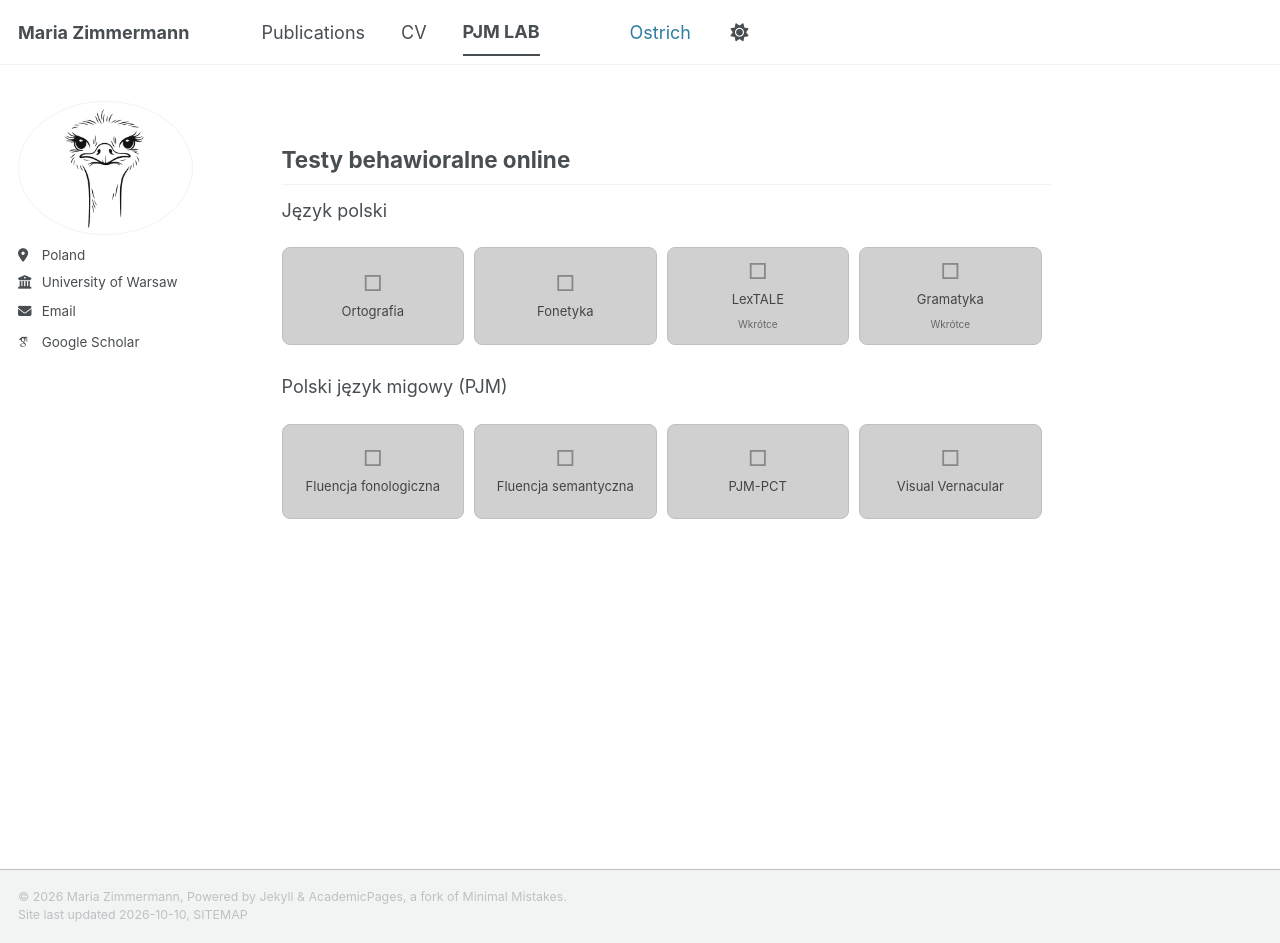
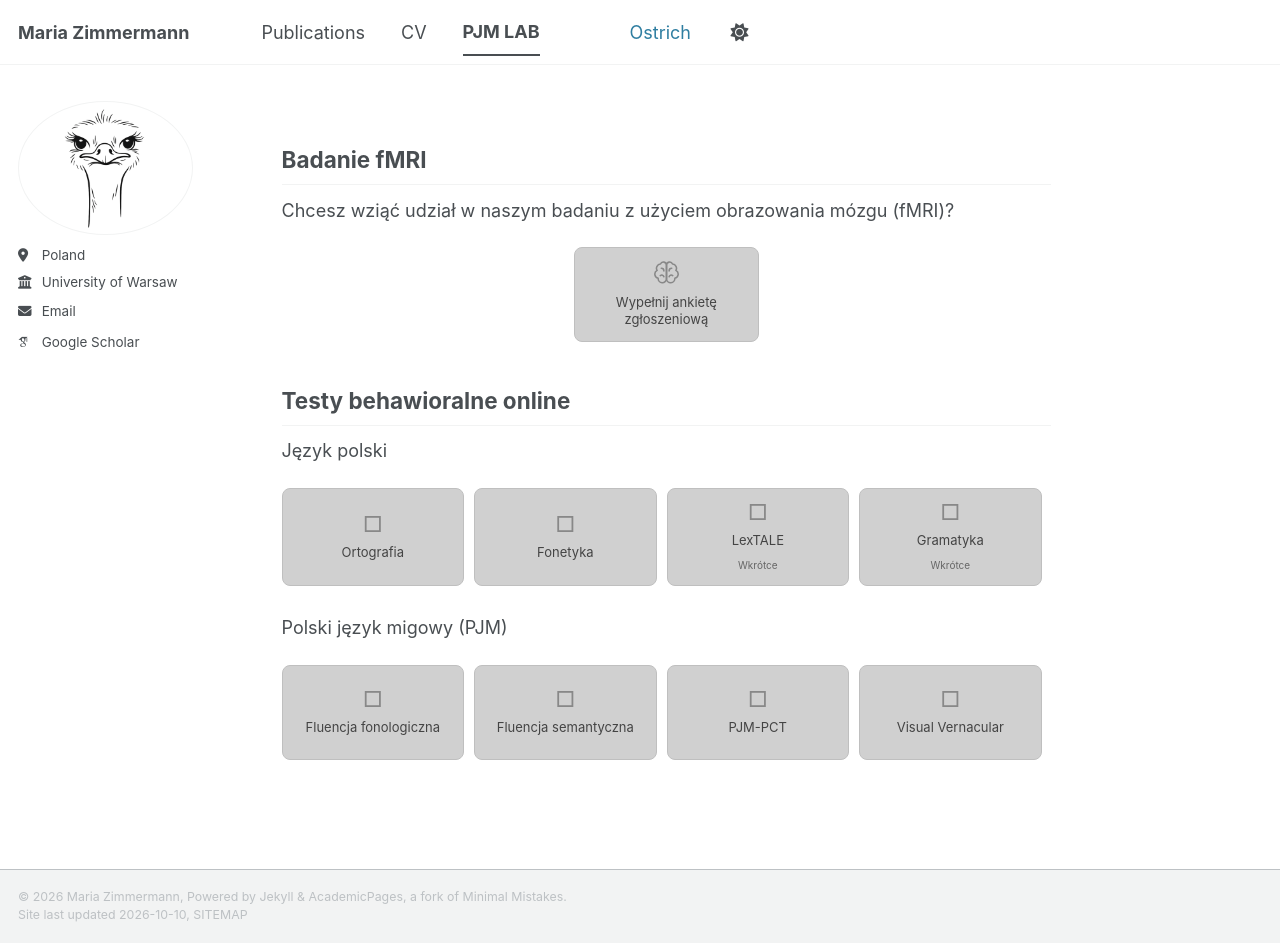
Before and after one commit to MariaZofiaZimmermann/mariazofiazimmermann.github.io, a Jekyll site: the page built from _pages/pjmlab.md, in a window 1280 px wide and 943 px high. Built offline with Jekyll 4.4.1, drawn with Linux system fonts in a browser that asks for light colours; some web fonts are replaced; a script bundle is joined from its source files by our own code; library files that are not in the unit come from our copies.

Commit message:
Update pjmlab.md

```diff
--- a/_pages/pjmlab.md
+++ b/_pages/pjmlab.md
@@ -70,6 +70,25 @@ a.pjmlab-tile:focus-visible {
   color: #666666;
 }
 
+/* Wyśrodkowany kafelek fMRI */
+.pjmlab-fmri-grid {
+  display: flex;
+  justify-content: center;
+  margin: 18px 0 35px;
+}
+
+.pjmlab-fmri-grid .pjmlab-tile {
+  width: 185px;
+  max-width: 100%;
+}
+
+/* Szara, konturowa ikonka mózgu */
+.pjmlab-brain-icon {
+  width: 25px;
+  height: 25px;
+  color: #888888;
+}
+
 .pjmlab-contact {
   margin-top: 35px;
   font-size: 15px;
@@ -92,6 +111,42 @@ a.pjmlab-tile:focus-visible {
   }
 }
 </style>
+
+<h2>Badanie fMRI</h2>
+
+<p class="pjmlab-section-title">
+  Chcesz wziąć udział w naszym badaniu z użyciem obrazowania mózgu (fMRI)?
+</p>
+
+<div class="pjmlab-fmri-grid">
+
+  <a class="pjmlab-tile"
+     href="https://forms.gle/WgZLTMXtYACskeBaA"
+     target="_blank"
+     rel="noopener noreferrer">
+
+    <svg class="pjmlab-brain-icon"
+         xmlns="http://www.w3.org/2000/svg"
+         viewBox="0 0 24 24"
+         fill="none"
+         stroke="currentColor"
+         stroke-width="1.5"
+         stroke-linecap="round"
+         stroke-linejoin="round"
+         aria-hidden="true">
+      <path d="M12 18V5a3 3 0 0 0-5.8-1.1A4 4 0 0 0 3 10a4 4 0 0 0 1 7.5A3.5 3.5 0 0 0 12 18Z"/>
+      <path d="M12 18V5a3 3 0 0 1 5.8-1.1A4 4 0 0 1 21 10a4 4 0 0 1-1 7.5A3.5 3.5 0 0 1 12 18Z"/>
+      <path d="M7 8c1.5 0 2.5 1 2.5 2.5"/>
+      <path d="M17 8c-1.5 0-2.5 1-2.5 2.5"/>
+      <path d="M6 15c1.5-1 3-.5 3.5 1"/>
+      <path d="M18 15c-1.5-1-3-.5-3.5 1"/>
+    </svg>
+
+    <span class="pjmlab-label">Wypełnij ankietę zgłoszeniową</span>
+
+  </a>
+
+</div>
 
 <h2>Testy behawioralne online</h2>
 
```
